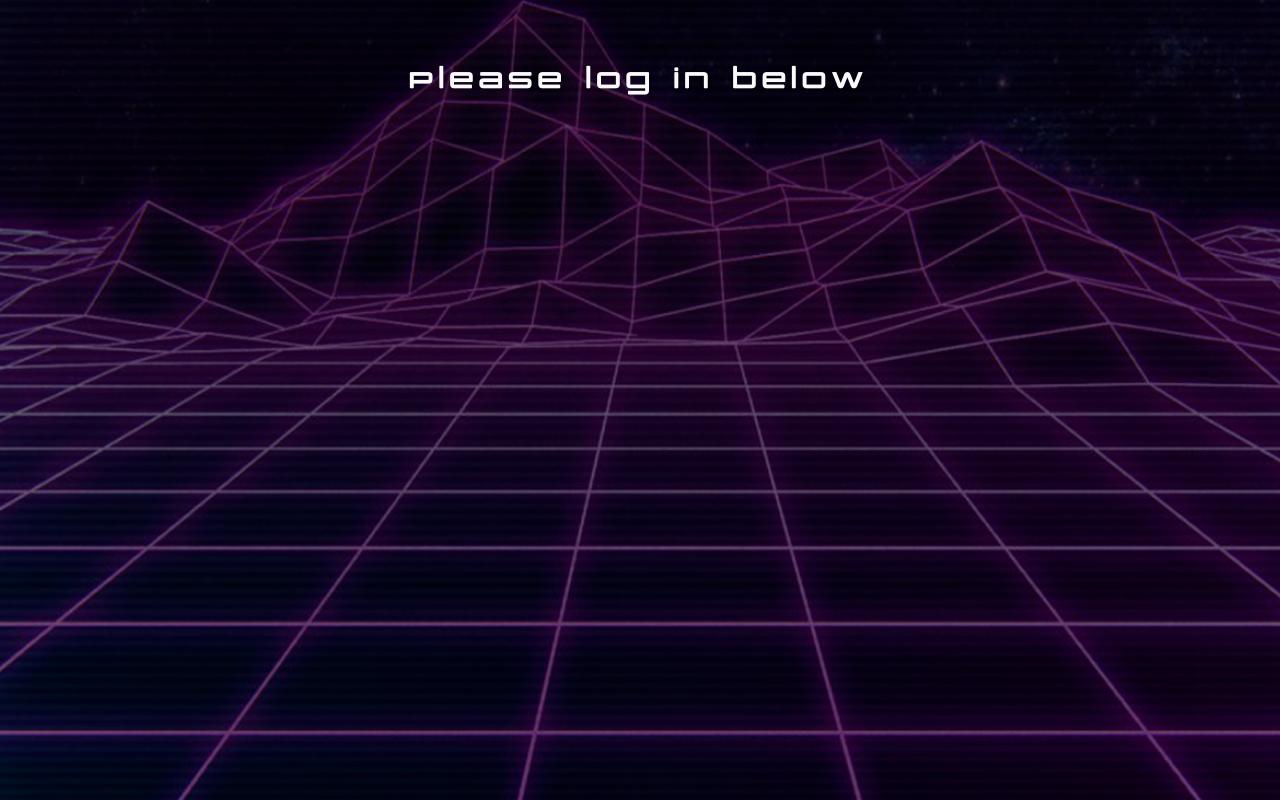
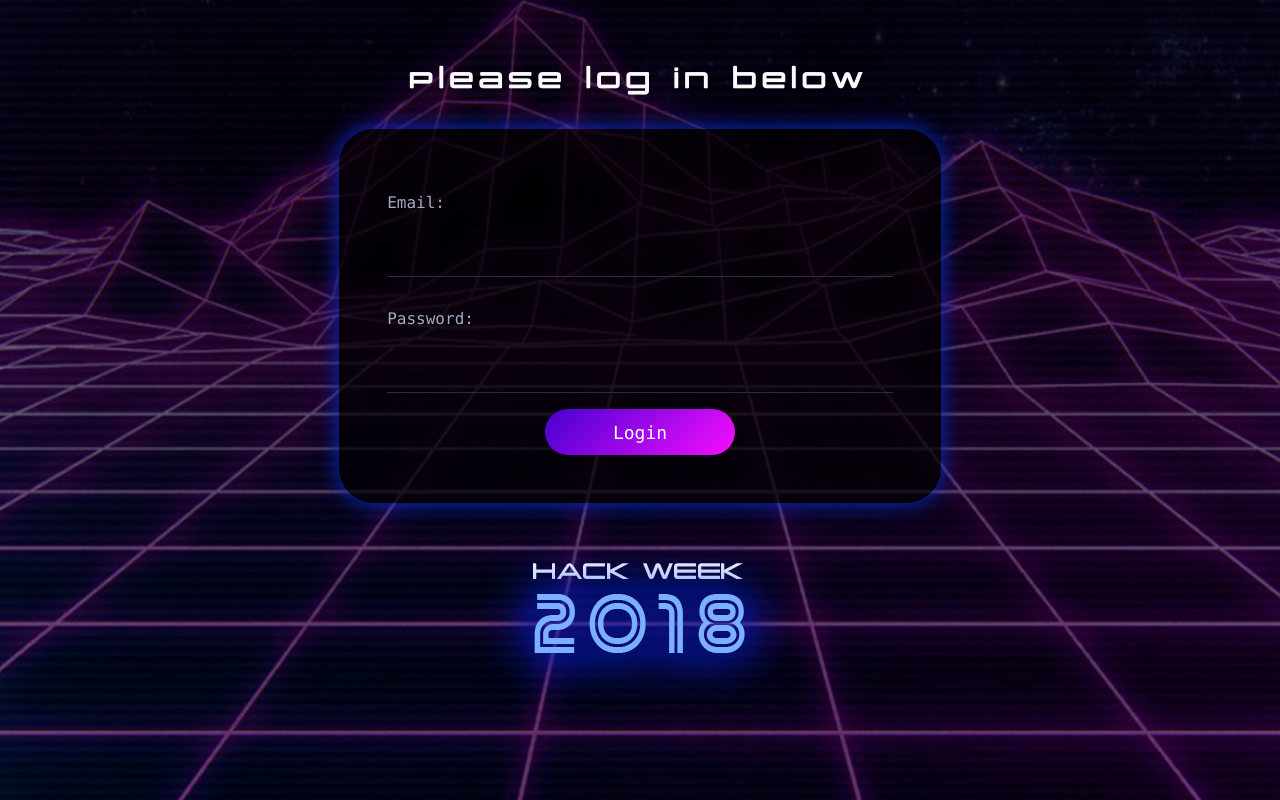
Before and after one commit to versionone/office-quest, an Angular app in the folder admin/: page / in a window 1280 px wide. Built offline with nearby package versions, Linux system fonts and the light colour scheme.

Commit message:
Build out login component, service, and endpoint

```diff
--- a/admin/src/app/app.component.html
+++ b/admin/src/app/app.component.html
@@ -1,5 +1,5 @@
 <div class="container">
-  <div *ngIf="isAdministrator(); then adminActivityTemplate else loginTemplate"></div>
+  <div *ngIf="isAuthenticated(); then adminActivityTemplate else loginTemplate"></div>
 </div>
 
 <ng-template #adminActivityTemplate>
--- a/admin/src/app/app.component.ts
+++ b/admin/src/app/app.component.ts
@@ -14,7 +14,7 @@ export class AppComponent {
 
   constructor(private storageService: StorageService) { }
 
-  public isAdministrator(): boolean {
-    return !!this.storageService.getAdministratorId();
+  public isAuthenticated(): boolean {
+    return !!this.storageService.getCredentials();
   }
 }
--- a/admin/src/app/app.module.ts
+++ b/admin/src/app/app.module.ts
@@ -1,4 +1,5 @@
 import { BrowserModule } from '@angular/platform-browser';
+import { FormsModule } from '@angular/forms';
 import { NgModule } from '@angular/core';
 import { HttpClientModule } from '@angular/common/http';
 import { AppComponent } from './app.component';
@@ -13,6 +14,7 @@ import { LoginComponent } from './login/login.component';
   ],
   imports: [
     BrowserModule,
+    FormsModule,
     HttpClientModule,
   ],
   providers: [],
--- a/admin/src/app/login/login.component.html
+++ b/admin/src/app/login/login.component.html
@@ -1,3 +1,20 @@
 <div>
   <h1>Please log in below</h1>
+  <div class="entryForm">
+    <div class="field">
+      <label>Email:
+        <input [(ngModel)]="email" id="emailInput" type="text" tabindex="0">
+      </label>
+    </div>
+    <div class="field">
+      <label>Password:
+        <input [(ngModel)]="password" id="passwordInput" type="text" tabindex="0">
+      </label>
+    </div>
+    <button (click)="onLoginClick()">Login</button>
+    <div *ngIf="inputIsValid == false" class="error">You must provide your email and password to log in</div>
+  </div>
+  <div class="hackweekLogo">
+    <img src="../assets/images/HackWeek2018.png" />
+  </div>
 </div>
--- a/admin/src/app/login/login.component.ts
+++ b/admin/src/app/login/login.component.ts
@@ -1,4 +1,6 @@
 import { Component, OnInit } from '@angular/core';
+import { LoginService } from './login.service';
+import { StorageService } from '../storage.service';
 
 @Component({
   selector: 'app-login',
@@ -7,9 +9,40 @@ import { Component, OnInit } from '@angular/core';
 })
 export class LoginComponent implements OnInit {
 
-  constructor() { }
+  public email: string = '';
+  public password: string = '';
+  public inputIsValid?: boolean = null;
 
-  ngOnInit() {
+  constructor(
+    private loginService: LoginService,
+    private storageService: StorageService
+  ) { }
+
+  private isInputValid() {
+    return !!this.email && !!this.password
+      && (this.email.toLowerCase().includes('@collab.net') && this.email.length > 11);
   }
 
+  public onLoginClick() {
+    this.inputIsValid = this.isInputValid();
+    if (!this.inputIsValid) return;
+
+    const postBody = {
+      email: this.email,
+      password: this.password
+    };
+
+    this.loginService.login(postBody)
+      .subscribe((result: any) => {
+        if (result.isAuthorized) {
+          this.storageService.setCredentials(postBody)
+        } else {
+          this.inputIsValid = false;
+        }
+      }, error => {
+        this.inputIsValid = false;
+      })
+  }
+
+  ngOnInit() { }
 }
--- a/admin/src/app/login/login.service.ts
+++ b/admin/src/app/login/login.service.ts
@@ -1,9 +1,24 @@
 import { Injectable } from '@angular/core';
+import { HttpClient } from '@angular/common/http'
+import { ConfigService } from '../config.service';
 
 @Injectable({
   providedIn: 'root'
 })
 export class LoginService {
 
-  constructor() { }
+  private readonly loginUrl: string;
+  private readonly headers: object;
+
+  constructor(
+    private http:HttpClient,
+    private configService: ConfigService,
+  ) {
+    this.loginUrl = this.configService.getApiBaseUrl().concat('admin/login');
+    this.headers = this.configService.getApiRequestHeaders();
+  }
+
+  public login(postBody: {email: string, password: string}) {
+    return this.http.post(this.loginUrl, postBody, this.headers)
+  }
 }
--- a/admin/src/app/storage.service.ts
+++ b/admin/src/app/storage.service.ts
@@ -6,11 +6,11 @@ import { Injectable } from '@angular/core';
 
 export class StorageService {
 
-  public getAdministratorId(): string {
-    return localStorage.getItem("administratorId");
+  public getCredentials(): string {
+    return localStorage.getItem("credentials");
   }
 
-  public setAdministratorId(administrator): void {
-    localStorage.setItem("administratorId", JSON.stringify(administrator._id));
+  public setCredentials(credentials): void {
+    localStorage.setItem("credentials", JSON.stringify(credentials));
   }
 }
```
Also changed, not shown: 1 other file (tests, documents, lock files or other folders).
